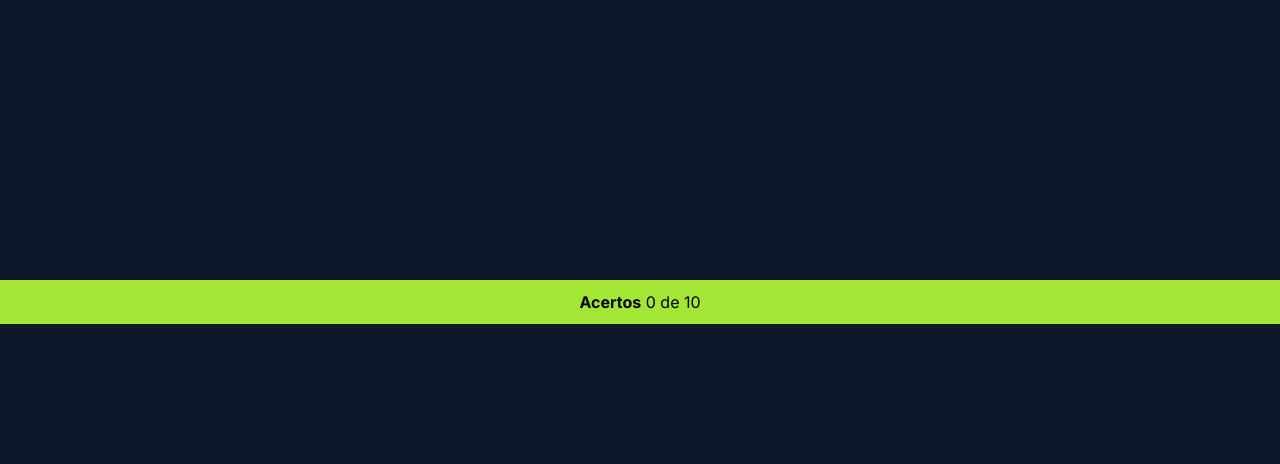
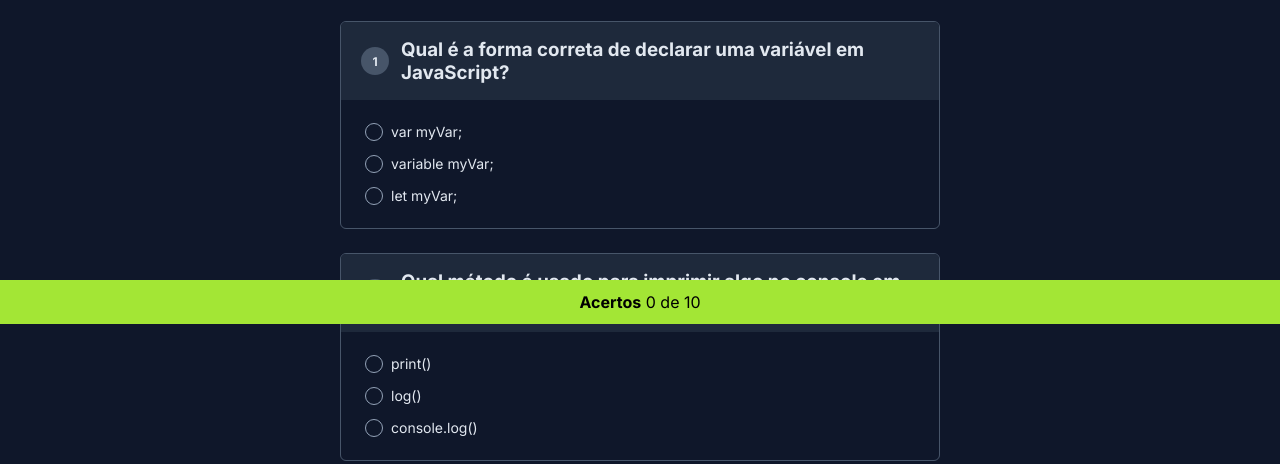
Before and after one commit to SamuelCampos763/nlw-experts, a plain HTML site: page index.html in a window 1280 px wide. Shown: the part 476-940 px from the top of the page. Before the commit the page ends 800 px from the top, so only its background shows below. Drawn offline with Linux system fonts and the light colour scheme.

Commit message:
código final

```diff
--- a/index.html
+++ b/index.html
@@ -8,12 +8,10 @@
 </head>
 <body>
     <main>
-
         <header>
           <img src="https://gist.githubusercontent.com/maykbrito/f47569e32fb2b21f2ecc9f4c035c141f/raw/a45997404564112d7596fbb1b9cad5de5521927e/logo.svg" alt="Logo NLW">
           <h1>Teste seus conhecimentos</h1>
         </header>
-
 
         <div id="quiz"></div>
 
@@ -39,6 +37,6 @@
         </div>
 
       </main>
-    <script src="./indexjs"></script>
+    <script src="./index.js"></script>
     </body>
 </html>
```
